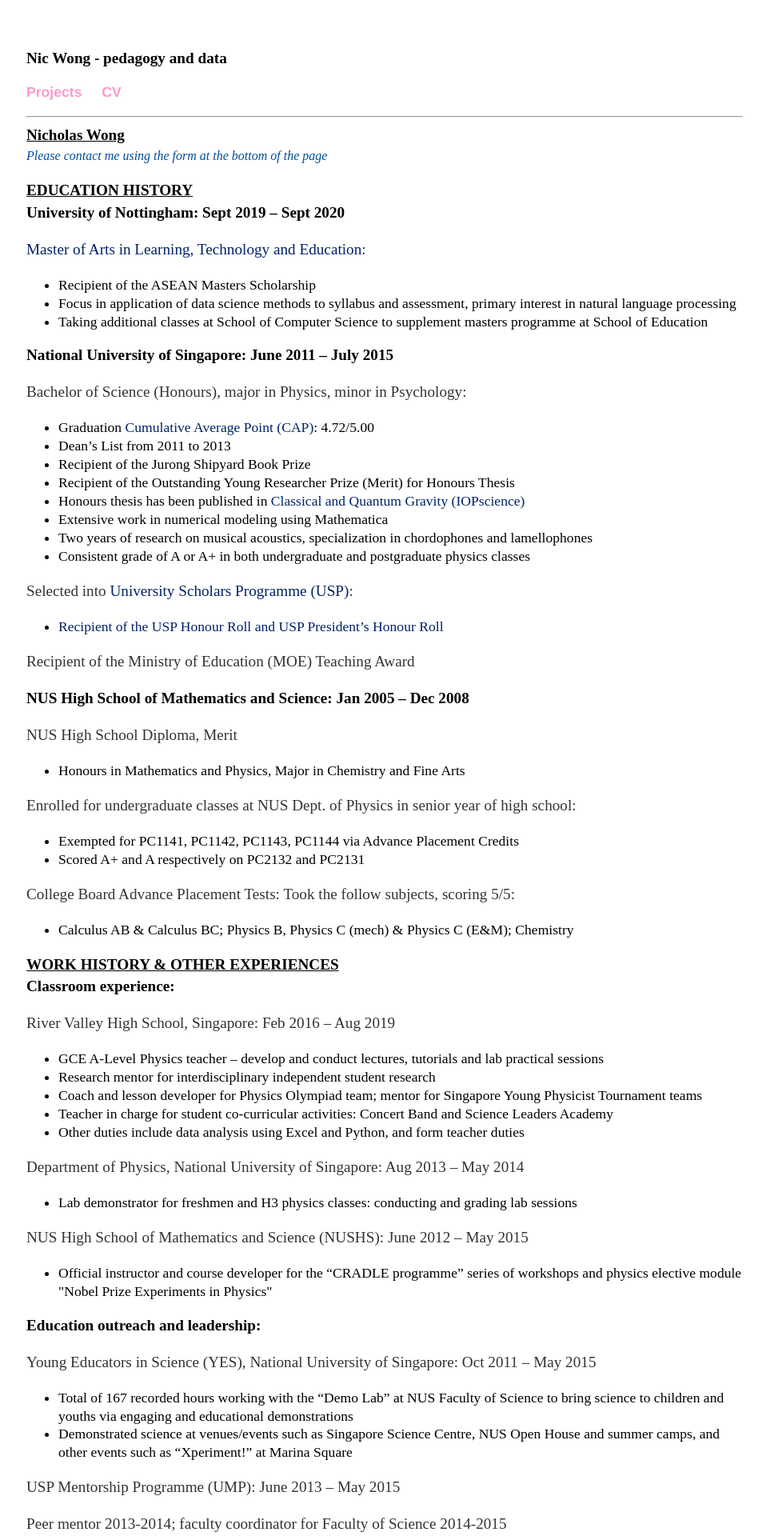
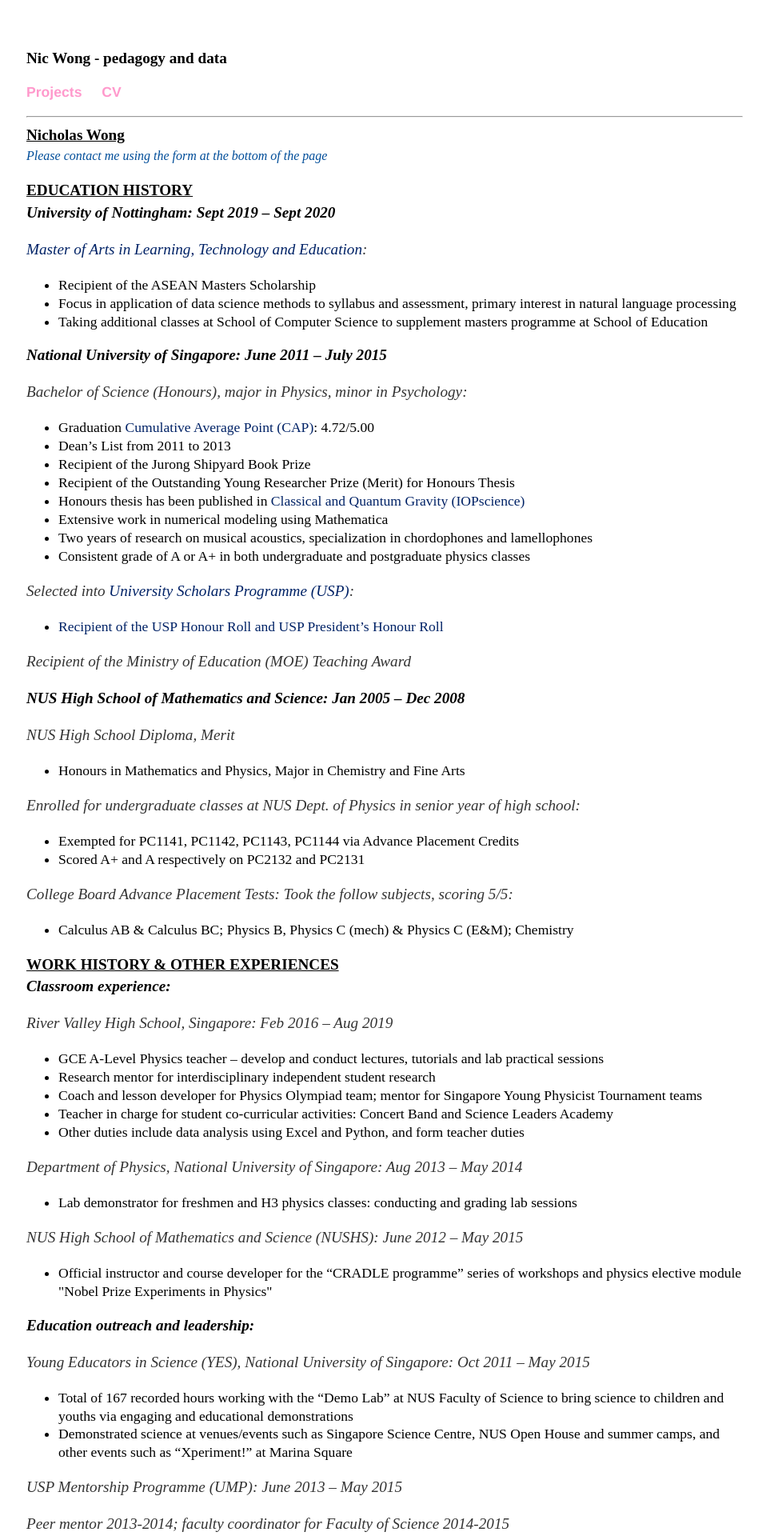
Before and after one commit to not-even-wong/not-even-wong.github.io, a Jekyll site: the page built from cv/index.html, in a window 1280 px wide. Shown: the top 1920 px of the page at 80% size, without its empty margins (159-1117 px from the left). Built offline with Jekyll 4.4.1, drawn with Linux system fonts in a browser that asks for light colours.

Commit message:
Update index.html

```diff
--- a/cv/index.html
+++ b/cv/index.html
@@ -12,18 +12,18 @@
 <br>
 <div class="h2">EDUCATION HISTORY</div>
 <div class="margin">
-<div class="h1">  University of Nottingham: Sept 2019 – Sept 2020</div>
+  <div class="h1">  <i>University of Nottingham: Sept 2019 – Sept 2020</i></div>
 <div class="margin">
-<p>  <a href="https://www.nottingham.ac.uk/pgstudy/courses/education/learning-technology-and-education-ma.aspx" target="_blank">Master of Arts in Learning, Technology and Education</a>:</p>
+<p>  <i><a href="https://www.nottingham.ac.uk/pgstudy/courses/education/learning-technology-and-education-ma.aspx" target="_blank">Master of Arts in Learning, Technology and Education</a>:</i></p>
 <ul>
 <li>Recipient of the ASEAN Masters Scholarship</li>
 <li>Focus in application of data science methods to syllabus and assessment, primary interest in natural language processing</li>
 <li>Taking additional classes at School of Computer Science to supplement masters programme at School of Education </li>
 </ul>
 </div>
-<div class="h1">  National University of Singapore: June 2011 – July 2015</div>
+  <div class="h1"><i>  National University of Singapore: June 2011 – July 2015</i></div>
 <div class="margin">
-<p>  Bachelor of Science (Honours), major in Physics, minor in Psychology:</p>
+  <p><i>  Bachelor of Science (Honours), major in Physics, minor in Psychology:</i></p>
 <ul>
 <li>Graduation <a href="http://www.nus.edu.sg/registrar/education-at-nus/modular-system.html" target="_blank">Cumulative Average Point (CAP)</a>: 4.72/5.00</li>
 <li>Dean’s List from 2011 to 2013</li>
@@ -34,33 +34,33 @@
 <li>Two years of research on musical acoustics, specialization in chordophones and lamellophones</li>
 <li>Consistent grade of A or A+ in both undergraduate and postgraduate physics classes</li>
 </ul>
-<p>  Selected into <a href="http://www.usp.nus.edu.sg/" target="_blank">University Scholars Programme (USP)</a>:</p>
+<p>  <i>Selected into <a href="http://www.usp.nus.edu.sg/" target="_blank">University Scholars Programme (USP)</a>:</i></p>
 <ul>
 <li><a href="http://www.usp.nus.edu.sg/curriculum/awards-and-recognition/awards-ceremony-2015/" target="_blank">Recipient of the USP Honour Roll and USP President’s Honour Roll</a></li>
 </ul>
-<p>  Recipient of the Ministry of Education (MOE) Teaching Award</p>
+  <p><i>  Recipient of the Ministry of Education (MOE) Teaching Award</i></p>
 </div>
 
-<div class="h1">NUS High School of Mathematics and Science: Jan 2005 – Dec 2008</div>
+  <i><div class="h1">NUS High School of Mathematics and Science: Jan 2005 – Dec 2008</div></i>
 <div class="margin">
-<p>  NUS High School Diploma, Merit</p>
+  <i><p>  NUS High School Diploma, Merit</p></i>
 <ul>
 <li>Honours in Mathematics and Physics, Major in Chemistry and Fine Arts</li>
 </ul>
-<p>  Enrolled for undergraduate classes at NUS Dept. of Physics in senior year of high school:</p>
+<i><p>  Enrolled for undergraduate classes at NUS Dept. of Physics in senior year of high school:</p></i>
 <ul>
 <li>Exempted for PC1141, PC1142, PC1143, PC1144 via Advance Placement Credits</li>
 <li>Scored A+ and A respectively on PC2132 and PC2131</li>
 </ul>
-<p>  College Board Advance Placement Tests: Took the follow subjects, scoring 5/5:</p>
+  <i><p>  College Board Advance Placement Tests: Took the follow subjects, scoring 5/5:</p></i>
 <ul><li>Calculus AB & Calculus BC; Physics B, Physics C (mech) & Physics C (E&M); Chemistry</li></ul>
 </div>
 </div>
 
 <div class="h2">WORK HISTORY & OTHER EXPERIENCES</div>
-<div class="h1">  Classroom experience:</div>
+<i><div class="h1">  Classroom experience:</div>
 <div class="margin">
-<p>  River Valley High School, Singapore: Feb 2016 – Aug 2019</p>
+  <p>  River Valley High School, Singapore: Feb 2016 – Aug 2019</p></i>
 <ul>
 <li>GCE A-Level Physics teacher – develop and conduct lectures, tutorials and lab practical sessions</li>
 <li>Research mentor for interdisciplinary independent student research </li>
@@ -68,21 +68,21 @@
 <li>Teacher in charge for student co-curricular activities: Concert Band and Science Leaders Academy</li>
 <li>Other duties include data analysis using Excel and Python, and form teacher duties</li>
 </ul>
-<p>  Department of Physics, National University of Singapore: Aug 2013 – May 2014</p>
+  <i><p>  Department of Physics, National University of Singapore: Aug 2013 – May 2014</p></i>
 <ul><li>Lab demonstrator for freshmen and H3 physics classes: conducting and grading lab sessions</li></ul>
 
-<p>  NUS High School of Mathematics and Science (NUSHS): June 2012 – May 2015</p>
+  <i><p>  NUS High School of Mathematics and Science (NUSHS): June 2012 – May 2015</p></i>
 <ul><li>Official instructor and course developer for the “CRADLE programme” series of workshops and physics elective module "Nobel Prize Experiments in Physics"</li></ul>
 </div>
 <div class="margin">
-<div class="h1">  Education outreach and leadership:</div>
-<p>  Young Educators in Science (YES), National University of Singapore: Oct 2011 – May 2015</p>
+<i><div class="h1">  Education outreach and leadership:</div>
+  <p>  Young Educators in Science (YES), National University of Singapore: Oct 2011 – May 2015</p></i>
 <ul>
 <li>Total of 167 recorded hours working with the “Demo Lab” at NUS Faculty of Science to bring science to children and youths via engaging and educational demonstrations</li>
 <li>Demonstrated science at venues/events such as Singapore Science Centre, NUS Open House and summer camps, and other events such as “Xperiment!” at Marina Square</li>
 </ul>
-<p>  USP Mentorship Programme (UMP): June 2013 – May 2015</p>
-<p>Peer mentor 2013-2014; faculty coordinator for Faculty of Science 2014-2015</p>
+  <i><p>  USP Mentorship Programme (UMP): June 2013 – May 2015</p>
+<p>Peer mentor 2013-2014; faculty coordinator for Faculty of Science 2014-2015</p></i>
 <ul>
 <li>Conducting bi-weekly sessions for freshmen to assist their transition into university</li>
 <li>Providing guidance regarding university academics and administration</li>
@@ -91,7 +91,7 @@
 </div>
 <div class="h1">Musical background:</div>
 <div class="margin">
-<p>I have an extensive history with classical and contemporary music as a musician and songwriter. Over the past few years, I released an EP and album and performed in Singapore, Malaysia, Japan and Hong Kong. In addition, I have some experience with event organising and management.</p>
+<i><p>I have an extensive history with classical and contemporary music as a musician and songwriter. Over the past few years, I released an EP and album and performed in Singapore, Malaysia, Japan and Hong Kong. In addition, I have some experience with event organising and management.</p></i>
 <ul>
   <li>I am primarily a bassist and percussionist</li>
   <li>My current interest lies in experimenting with making polyrhythmic music accessible to casual listeners and incorporating concepts from traditional Indian "tala" to progressive metal.</li>
```
